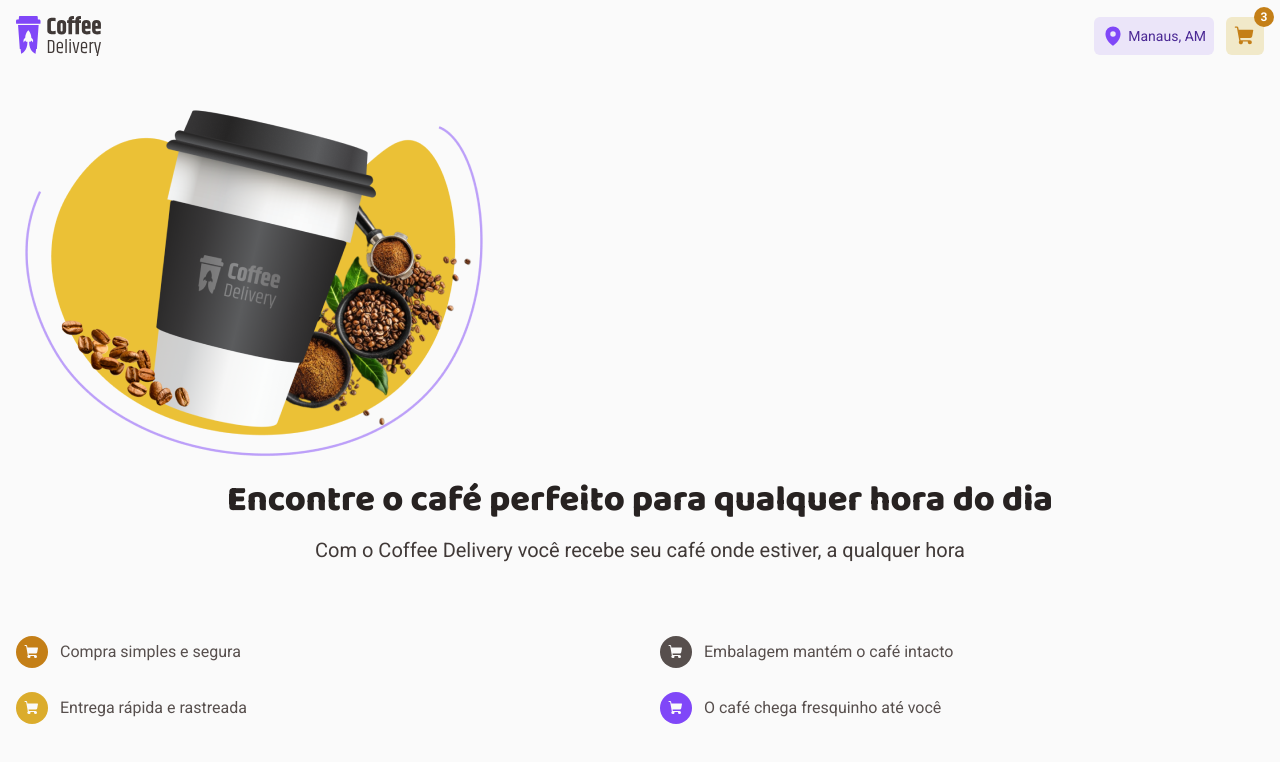
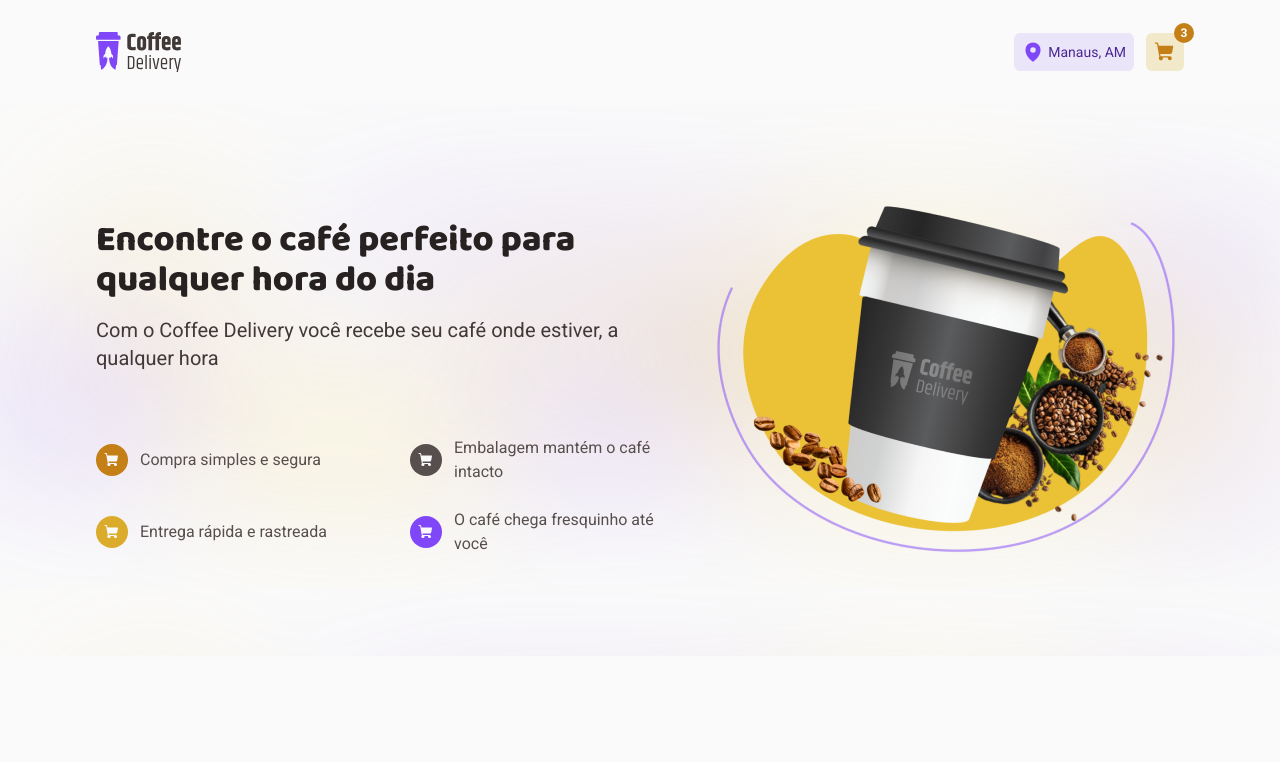
Before and after one commit to angelo-filho/coffe-delivery, a React (Vite) app: page / in a window 1280 px wide. Shown: the top 762 px of the page. Built offline with nearby package versions, Linux system fonts and the light colour scheme.

Commit message:
feat: add responsivity to hero component

```diff
--- a/src/components/Header.tsx
+++ b/src/components/Header.tsx
@@ -6,7 +6,7 @@
   const cartHasItem = true;
 
   return (
-    <header className="flex items-center justify-between w-full max-w-screen-xl mx-auto p-4">
+    <header className="flex items-center justify-between w-full max-w-screen-xl mx-auto p-4 lg:py-8">
       <Link to="/">
         <img
           src={logo}
--- a/src/pages/Home/Components/Hero.tsx
+++ b/src/pages/Home/Components/Hero.tsx
@@ -28,19 +28,19 @@
 
 export function Hero() {
   return (
-    <section>
-      <img src={coffee} alt="Copo de café" />
-      <div className="mt-4">
-        <h1 className="mb-4 font-cursive font-extrabold text-center text-4xl text-base-800 lg:5xl">
+    <section className="bg-hero-background bg-no-repeat xl:bg-repeat xl:bg-contain">
+      <div className="w-full max-w-screen-xl mx-auto flex flex-wrap-reverse items-center justify-center xl:justify-between px-4 py-8 xl:py-24">
+        <div className="mt-4 w-full max-w-[588px]">
+          <h1 className="mb-4 font-cursive font-extrabold text-center text-4xl text-base-800 lg:5xl xl:text-left">
             Encontre o café perfeito para qualquer hora do dia
           </h1>
 
-        <p className="mb-10 text-xl text-center text-base-700 lg:mb-18">
+          <p className="mb-10 text-xl text-center text-base-700 lg:mb-16  xl:text-left">
             Com o Coffee Delivery você recebe seu café onde estiver, a qualquer
             hora
           </p>
 
-        <div className="grid grid-cols-1 gap-x-10 gap-y-6 lg:grid-cols-2">
+          <div className="grid grid-cols-1 gap-x-10 gap-y-6 sm:grid-cols-2">
             {items.map((item) => (
               <div
                 key={item.text}
@@ -56,6 +56,9 @@
             ))}
           </div>
         </div>
+
+        <img src={coffee} alt="Copo de café" className="w-full max-w-[476px]" />
+      </div>
     </section>
   );
 }
--- a/src/pages/Home/index.tsx
+++ b/src/pages/Home/index.tsx
@@ -2,7 +2,7 @@
 
 export function Home() {
   return (
-    <main className="px-4 py-8">
+    <main>
       <Hero />
     </main>
   );
--- a/src/pages/Root.tsx
+++ b/src/pages/Root.tsx
@@ -3,10 +3,10 @@
 
 export function Root() {
   return (
-    <div>
+    <>
       <Header />
 
       <Outlet />
-    </div>
+    </>
   );
 }
--- a/tailwind.config.cjs
+++ b/tailwind.config.cjs
@@ -29,6 +29,12 @@
       spacing: {
         18: "72px",
       },
+      backgroundImage: {
+        "hero-background": "url('/Background.svg')",
+      },
+      screens: {
+        xl: "1120px",
+      },
     },
     fontFamily: {
       sans: ["'Roboto'", "sans-serif"],
```
Also changed, not shown: public/Background.svg (added). Lines whose indentation alone changed are shown as unchanged.
